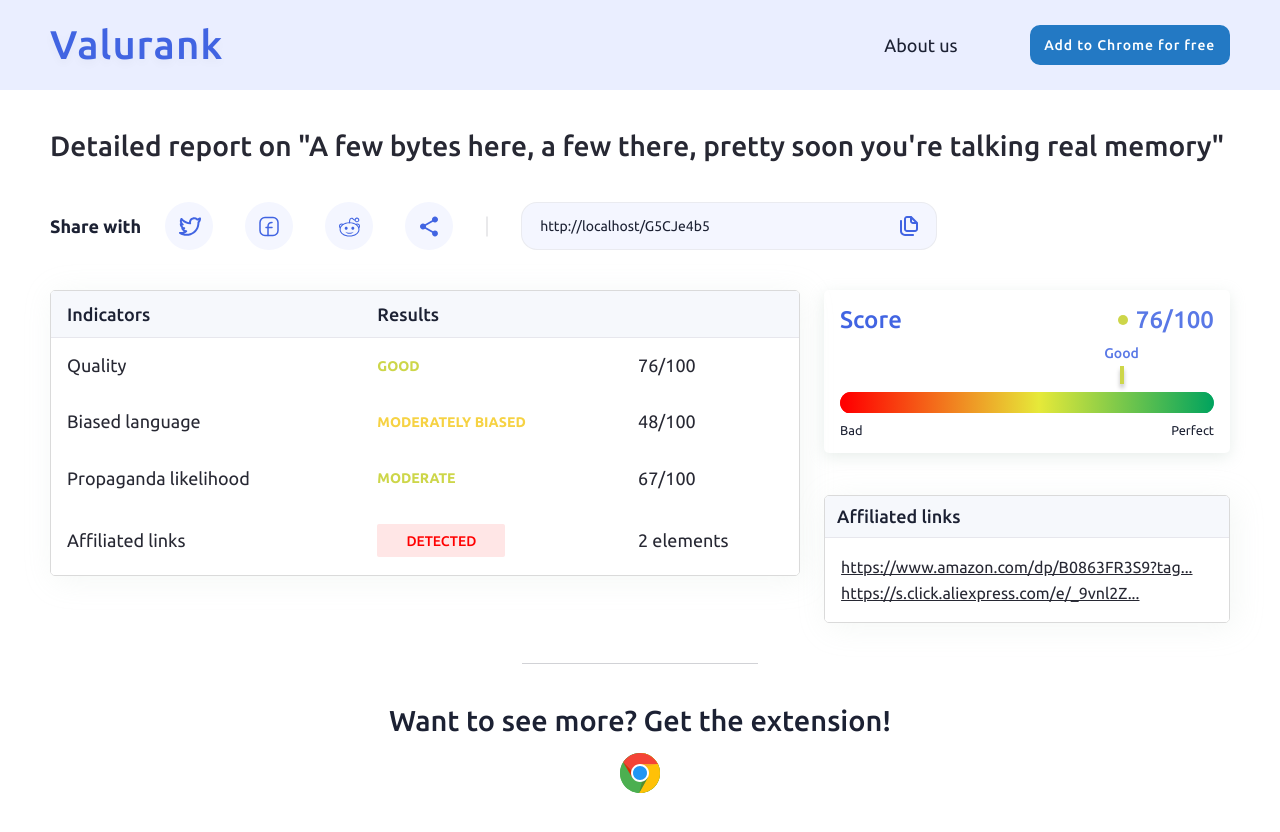
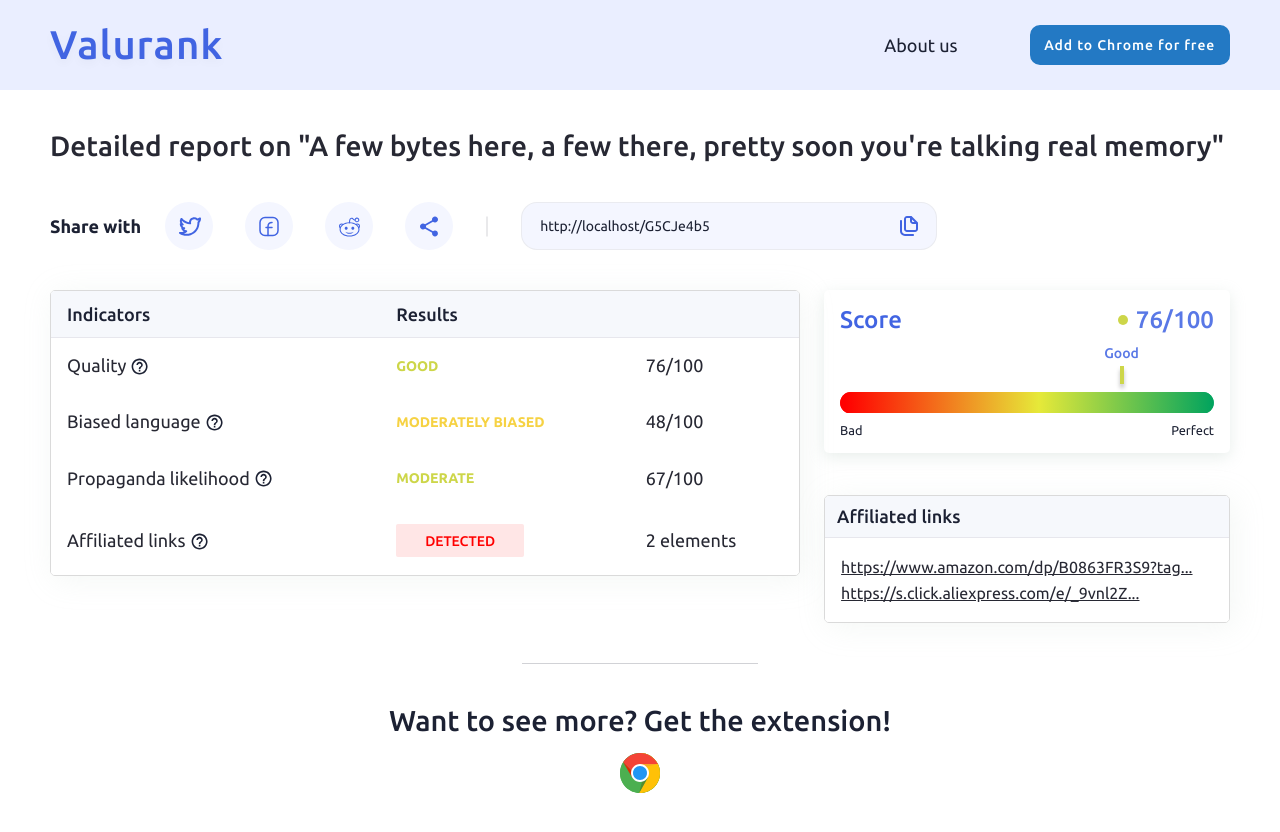
Before and after one commit to kindrakevychn/Next-report, a Next.js app: page / in a window 1280 px wide. Shown: the top 832 px of the page. Built offline with nearby package versions, Linux system fonts and the light colour scheme.

Commit message:
Index will provide description for each indicator

```diff
--- a/pages/index.jsx
+++ b/pages/index.jsx
@@ -189,6 +189,7 @@ function Data({
                             score={quality.score}
                             max={100}
                             status={quality.label}
+                            description={DESCRIPTION.quality}
                         />
                     }
                     {
@@ -198,6 +199,7 @@ function Data({
                             score={biasedLanguage.score}
                             max={100}
                             status={biasedLanguage.label}
+                            description={DESCRIPTION.biasedLanguage}
                         />
                     }
                     {
@@ -207,6 +209,7 @@ function Data({
                             score={propagandaLikelihood.score}
                             max={100}
                             status={propagandaLikelihood.label}
+                            description={DESCRIPTION.propagandaLikelihood}
                         />
                     }
                     {
@@ -218,6 +221,7 @@ function Data({
                             title={"Affiliated links"}
                             detected={!!affiliatedLinks.data.length}
                             count={affiliatedLinks.data.length}
+                            description={DESCRIPTION.affiliatedLinks}
                         />
                     }
                 </Indicators>
@@ -244,3 +248,10 @@ function Data({
         </div>
     );
 }
+
+const DESCRIPTION = {
+    quality: `A supervised NLP model trained to rank articles along a continuum ranging from\npurely-informative (like encyclopedia entries) to pure-conjecture (like fake news or\nfan fiction). This score tends to have an inverse correlation with the level of\n"opinionatedness" the article's author exhibits in his/her writing, i.e. editorials and\nopinion pieces will generally score lower than factual news reports.`,
+    biasedLanguage: `A supervised NLP model trained on a dataset of wikipedia edits rejected for being subjective\nor exhibiting bias. The scale here is inverted, i.e. a higher score means LESS subjectivity/bias.`,
+    propagandaLikelihood: `A supervised NLP model trained on the QCRI dataset of known 17 known propaganda techniques\nthat are used by repressive governments and state news agencies. The scale here is inverted,\ni.e. a higher score means LOWER likelihood that propaganda techniques were used by the author.`,
+    affiliatedLinks: `The number of affiliate links on the page (i.e. links that will take the reader to the\nlanding page of an online store or commercial service, and from which the writer\nwill receive an affiliate fee or other commercial incentive). Any number other than 0\ngenerally indicates that the writer of the article has a financial interest and does not\nmerely seek to inform the reader. `
+};
```
